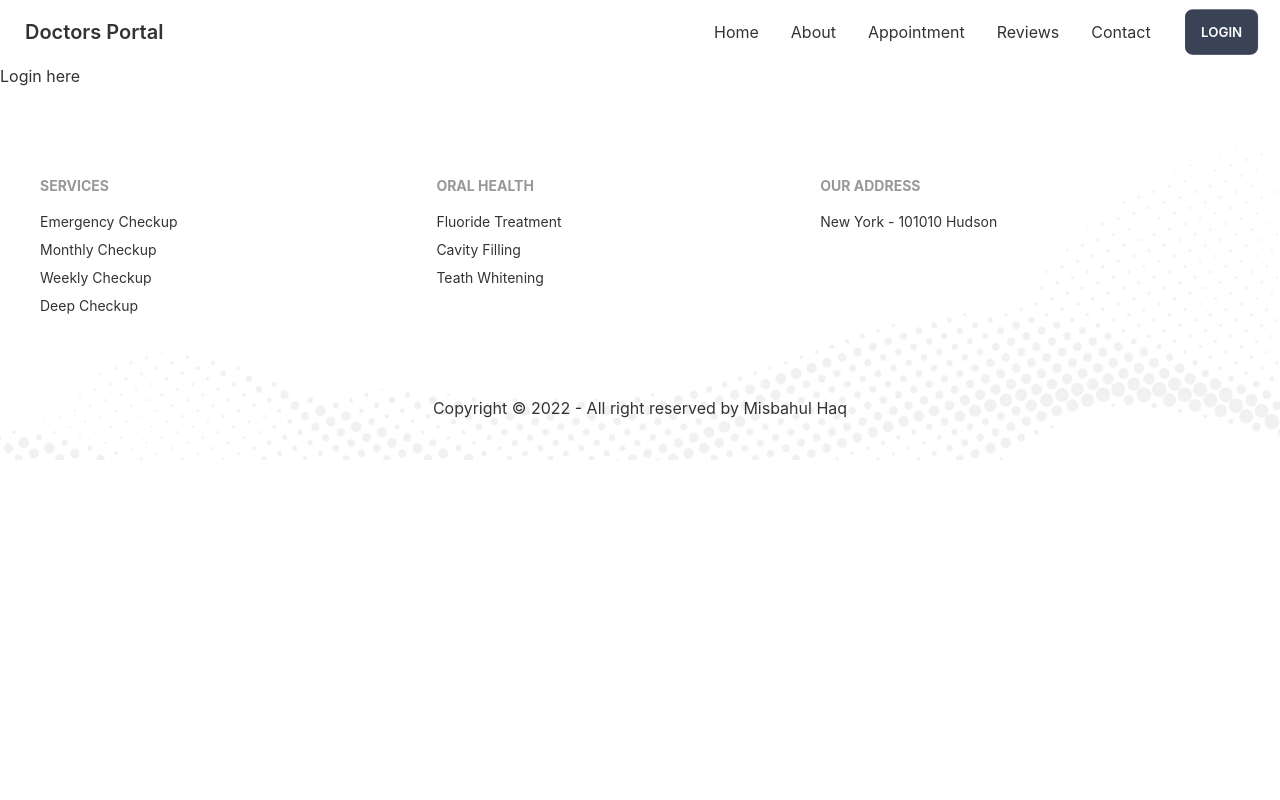
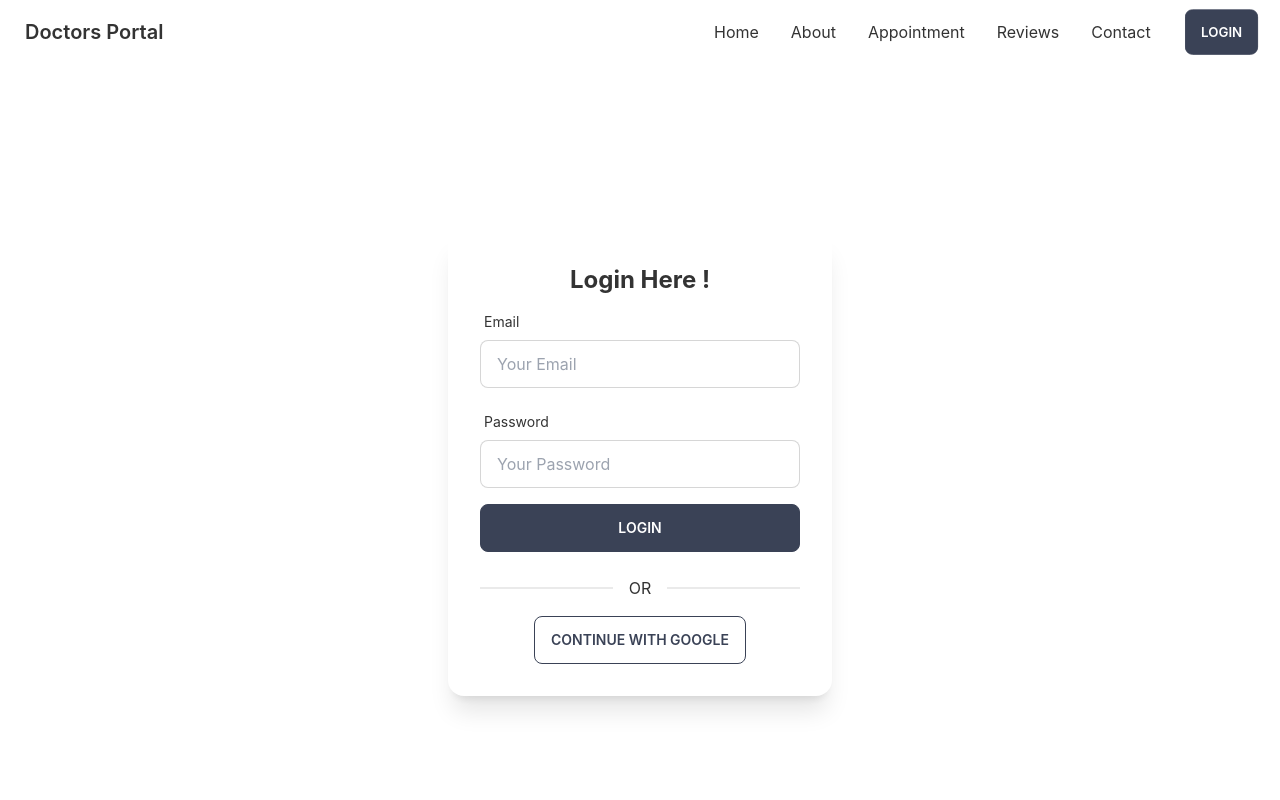
Before and after one commit to faysalahmed000012/doctors-portal, a React (Create React App) app: page /login in a window 1280 px wide. Shown: the top 800 px of the page. Built offline with nearby package versions, Linux system fonts and the light colour scheme; no server answers.

Commit message:
login and google login

```diff
--- a/package.json
+++ b/package.json
@@ -9,9 +9,12 @@
     "axios": "^0.27.2",
     "daisyui": "^2.14.3",
     "date-fns": "^2.28.0",
+    "firebase": "^9.8.1",
     "react": "^18.1.0",
     "react-day-picker": "^8.0.4",
     "react-dom": "^18.1.0",
+    "react-firebase-hooks": "^5.0.3",
+    "react-hook-form": "^7.31.1",
     "react-router-dom": "^6.3.0",
     "react-scripts": "5.0.1",
     "web-vitals": "^2.1.4"
--- a/src/Pages/Login/Login.js
+++ b/src/Pages/Login/Login.js
@@ -1,10 +1,116 @@
 import React from "react";
+import SocialLogin from "../Shared/SocialLogin/SocialLogin";
+import { useForm } from "react-hook-form";
+import Loading from "../Shared/Loading/Loading";
+import { useSignInWithEmailAndPassword } from "react-firebase-hooks/auth";
+import auth from "../../firebase.init";
 
 const Login = () => {
+  const [signInWithEmailAndPassword, user, loading, error] =
+    useSignInWithEmailAndPassword(auth);
+  const {
+    register,
+    formState: { errors },
+    handleSubmit,
+  } = useForm();
+
+  const onSubmit = (data) => {
+    signInWithEmailAndPassword(data.email, data.password);
+
+    console.log(data);
+  };
+
+  if (loading) {
+    return <Loading></Loading>;
+  }
+  let errorElement;
+  if (error) {
+    errorElement = <p className="text-red-600 text-sm mb-1">{error.message}</p>;
+  }
   return (
-    <div>
-      <h3>Login here</h3>
-    </div>
+    <>
+      <div className="h-screen  flex items-center justify-center">
+        <div class="card w-96 bg-base-100 shadow-xl">
+          <div class="card-body">
+            <h2 class=" text-center font-bold text-2xl">Login Here !</h2>
+            <form onSubmit={handleSubmit(onSubmit)}>
+              <div class="form-control w-full max-w-xs">
+                <label class="label">
+                  <span class="label-text">Email</span>
+                </label>
+                <input
+                  {...register("email", {
+                    required: {
+                      value: true,
+                      message: "Email is Required",
+                    },
+                    pattern: {
+                      value:
+                        /^[a-zA-Z0-9.!#$%&’*+/=?^_`{|}~-]+@[a-zA-Z0-9-]+(?:\.[a-zA-Z0-9-]+)*$/,
+                      message: "Provide a valid email",
+                    },
+                  })}
+                  type="email"
+                  placeholder="Your Email"
+                  class="input input-bordered w-full max-w-xs"
+                />{" "}
+                <label class="label">
+                  {errors.email?.type === "required" && (
+                    <span class="label-text-alt text-red-600">
+                      {errors.email.message}
+                    </span>
+                  )}
+                  {errors.email?.type === "pattern" && (
+                    <span class="label-text-alt text-red-600">
+                      {errors.email.message}
+                    </span>
+                  )}
+                </label>
+              </div>
+              <div class="form-control w-full max-w-xs">
+                <label class="label">
+                  <span class="label-text">Password</span>
+                </label>
+                <input
+                  {...register("password", {
+                    required: {
+                      value: true,
+                      message: "Password is Required",
+                    },
+                    minLength: {
+                      value: 6,
+                      message: "Password Must Be More Than 6",
+                    },
+                  })}
+                  type="password"
+                  placeholder="Your Password"
+                  class="input input-bordered w-full max-w-xs"
+                />{" "}
+                <label class="label">
+                  {errors.password?.type === "required" && (
+                    <span class="label-text-alt text-red-600">
+                      {errors.password.message}
+                    </span>
+                  )}
+                  {errors.password?.type === "minLength" && (
+                    <span class="label-text-alt text-red-600">
+                      {errors.password.message}
+                    </span>
+                  )}
+                </label>
+              </div>
+              {errorElement}
+              <input
+                className="btn btn-accent w-full max-w-xs text-white"
+                type="submit"
+                value="Login"
+              />
+            </form>
+            <SocialLogin></SocialLogin>
+          </div>
+        </div>
+      </div>
+    </>
   );
 };
 
--- /dev/null
+++ b/src/Pages/Shared/Loading/Loading.js
@@ -0,0 +1,11 @@
+import React from "react";
+
+const Loading = () => {
+  return (
+    <div className="h-screen flex items-center justify-center">
+      <button class="btn btn-square loading"></button>
+    </div>
+  );
+};
+
+export default Loading;
--- /dev/null
+++ b/src/Pages/Shared/SocialLogin/SocialLogin.js
@@ -0,0 +1,29 @@
+import React from "react";
+import { useSignInWithGoogle } from "react-firebase-hooks/auth";
+import auth from "../../../firebase.init";
+import Loading from "../Loading/Loading";
+
+const SocialLogin = () => {
+  const [signInWithGoogle, user, loading, error] = useSignInWithGoogle(auth);
+  if (loading) {
+    return <Loading></Loading>;
+  }
+  let errorElement;
+  if (error) {
+    errorElement = <p className="text-red-600 text-sm mb-1">{error.message}</p>;
+  }
+  return (
+    <div>
+      <div class="divider my-5">OR</div>
+      {errorElement}
+      <button
+        onClick={() => signInWithGoogle()}
+        class="btn btn-outline btn-accent block mx-auto"
+      >
+        Continue With Google
+      </button>
+    </div>
+  );
+};
+
+export default SocialLogin;
--- /dev/null
+++ b/src/firebase.init.js
@@ -0,0 +1,23 @@
+// Import the functions you need from the SDKs you need
+import { initializeApp } from "firebase/app";
+import { getAuth } from "firebase/auth";
+
+// TODO: Add SDKs for Firebase products that you want to use
+// https://firebase.google.com/docs/web/setup#available-libraries
+
+// Your web app's Firebase configuration
+const firebaseConfig = {
+  apiKey: process.env.REACT_APP_APIKEY,
+  authDomain: process.env.REACT_APP_AUTHDOMAIN,
+  projectId: process.env.REACT_APP_PROJECTID,
+  storageBucket: process.env.REACT_APP_STORAGEBUCKET,
+  messagingSenderId: process.env.REACT_APP_MESSAGINGSENDERID,
+  appId: process.env.REACT_APP_APPID,
+};
+
+// Initialize Firebase
+const app = initializeApp(firebaseConfig);
+
+const auth = getAuth(app);
+
+export default auth;
```
Also changed, not shown: 1 other file (tests, documents, lock files or other folders).
